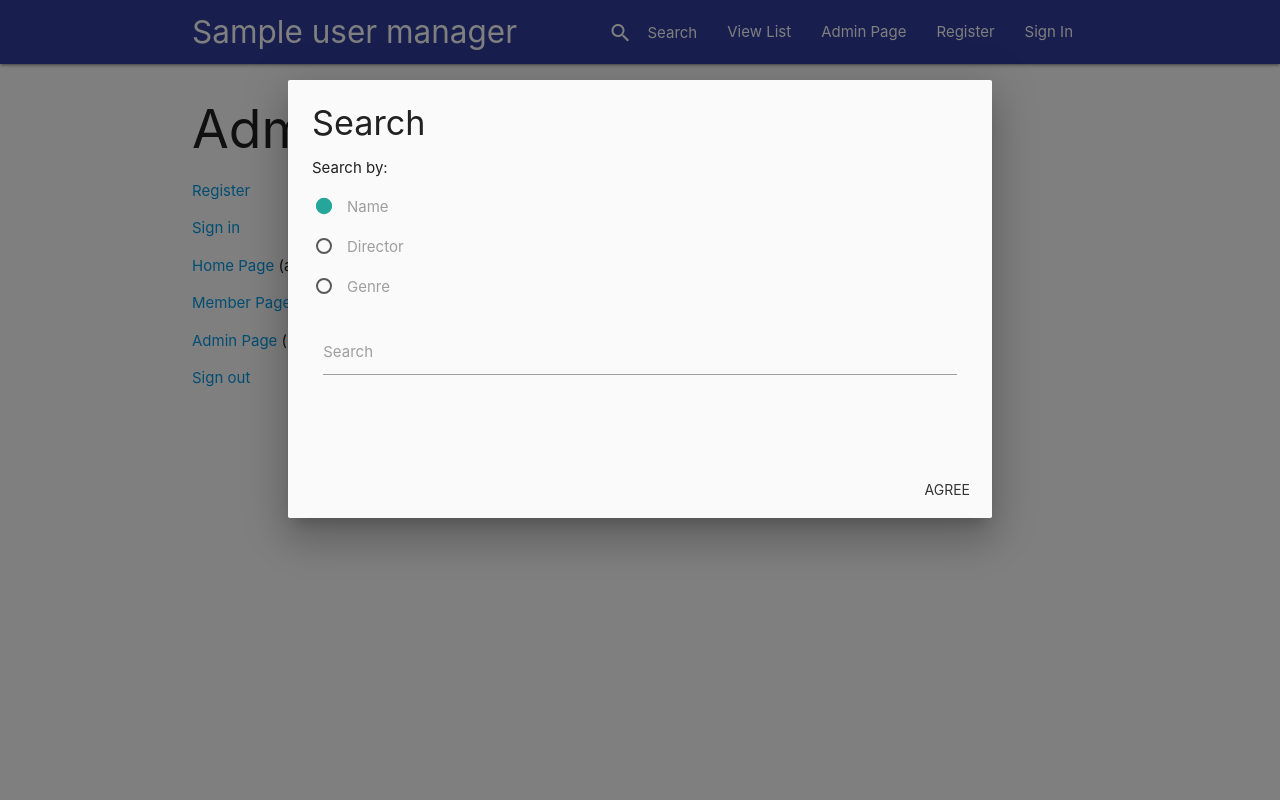
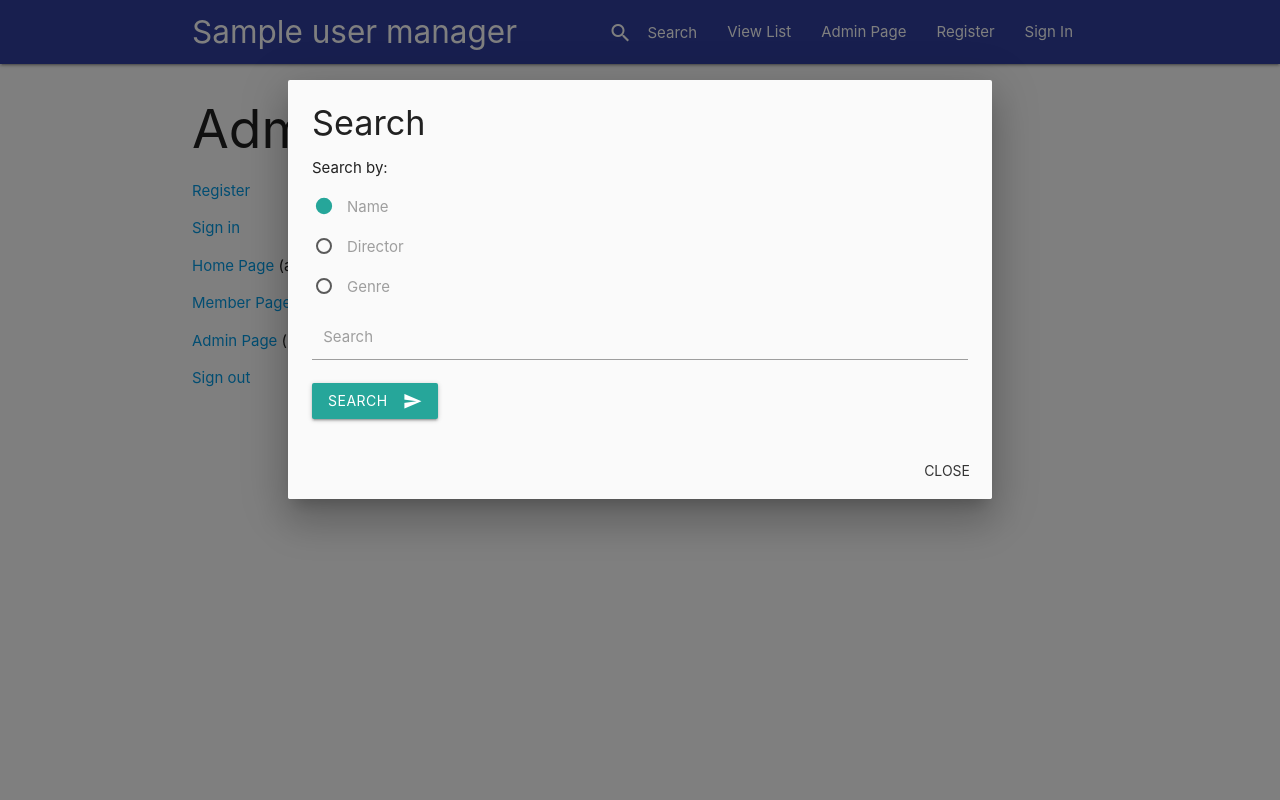
Before and after one commit to arjun921/fmdb, a Flask app: template app/templates/admin.html in a window 1280 px wide, after a click that opens the changed part. Run offline with Flask 2, Linux system fonts and the light colour scheme; the template is opened without the code that fills it: most values are stand-ins (such as "Sample title", 1, 10 or a date in 2020); parts of the project's set-up code (start-up, migrations or seed data) failed here and were passed over.

Commit message:
Implemented Search with partial string match

```diff
--- a/app/templates/base.html
+++ b/app/templates/base.html
@@ -56,44 +56,40 @@
   <div id="search" class="modal">
     <div class="modal-content">
       <h4>Search</h4>
-      <form action="#">
       <p>Search by:</p>
       <p>
         <label>
-            <input id="search_Name" name="search_radio" onchange="auto_suggest_names(this.checked)" type="radio"
+          <input id="search_radio_Name" name="search_radio" onchange="auto_suggest_names(this.checked)" type="radio"
             checked />
           <span>Name</span>
         </label>
       </p>
       <p>
         <label>
-            <input id="search_Director" name="search_radio" onchange="auto_suggest_directors(this.checked)"
+          <input id="search_radio_Director" name="search_radio" onchange="auto_suggest_directors(this.checked)"
             type="radio" />
           <span>Director</span>
         </label>
       </p>
       <p>
         <label>
-            <input id="search_Genre" name="search_radio" onchange="auto_suggest_genres(this.checked)" type="radio" />
+          <input id="search_radio_Genre" name="search_radio" onchange="auto_suggest_genres(this.checked)"
+            type="radio" />
           <span>Genre</span>
         </label>
       </p>
-        <div class="row">
-          <div class="col s12">
-            <div class="row">
       <div class="input-field col s12">
         <!-- <i class="material-icons prefix">search</i> -->
         <input type="text" id="search-autocomplete-input" class="autocomplete">
         <label for="search-autocomplete-input">Search</label>
       </div>
-            </div>
-          </div>
-        </div>
-      </form>
+      <button class="btn waves-effect waves-light" onclick="search()">Search
+        <i class="material-icons right">send</i>
+      </button>
 
     </div>
     <div class="modal-footer">
-      <a href="#!" class="modal-close waves-effect waves-green btn-flat">Agree</a>
+      <a href="#!" class="modal-close waves-effect waves-green btn-flat">Close</a>
     </div>
   </div>
 
@@ -140,7 +136,7 @@
       var search_field = M.Autocomplete.init(elems);
     });
   </script>
-  {%if movie_list%}
+
   <script>
     document.addEventListener('DOMContentLoaded', function () {
       // Auto suggest movie names by default in search.
@@ -187,10 +183,36 @@
       }
     }
 
+    function search() {
+      search_body = {}
+      var search_radio_Name = document.getElementById('search_radio_Name')
+      var search_radio_Director = document.getElementById('search_radio_Director')
+      var search_radio_Genre = document.getElementById('search_radio_Genre')
+      var search_field = document.getElementById('search-autocomplete-input')
+      if (search_radio_Genre.checked) {
+        search_body['genre'] = search_field.value
+      }
+      else if (search_radio_Director.checked) {
+        search_body['director'] = search_field.value
+      } else {
+        search_body['name'] = search_field.value
+      }
+
+      function getAsUriParameters(data) {
+        var url = '';
+        for (var prop in data) {
+          url += encodeURIComponent(prop) + '=' +
+            encodeURIComponent(data[prop]) + '&';
+        }
+        return url.substring(0, url.length - 1)
+      }
+      window.location.href = '/listing?'+getAsUriParameters(search_body)
+    }
+
 
 
   </script>
-  {%endif%}
+
   {# *** Allow sub-templates to insert extra html to the bottom of the body *** #}
   {% block extra_js %}{% endblock %}
 
--- a/config.py
+++ b/config.py
@@ -28,7 +28,7 @@ class Config(object):
 
     # custom
     BASE_DIR = basedir
-    MAX_LISTING_ITEMS = 20
+    MAX_LISTING_ITEMS = 15
 
 
 
```
Also changed, not shown: app/views.py (+28 -24 lines), utils/database.py (+8 -4 lines). Lines whose indentation alone changed are shown as unchanged.
